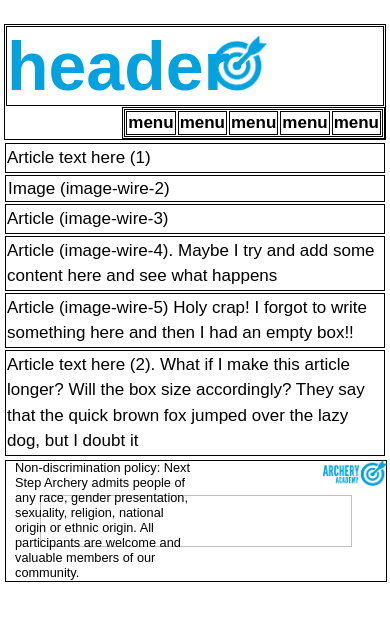
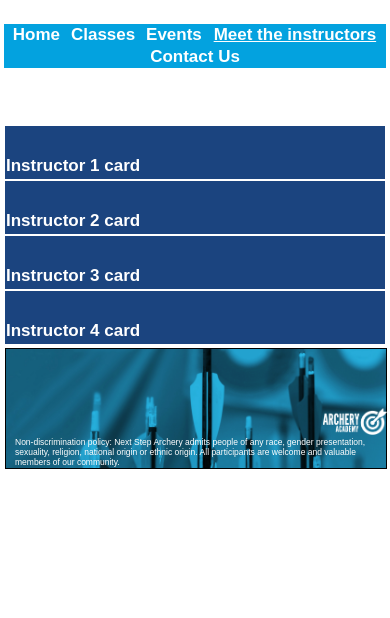
Before and after one commit to StevenM82/archery-html-css-only, a website: page instructors.html in a window 390 px wide. Drawn offline with Linux system fonts and the light colour scheme.

Commit message:
moved some of the images between folders and currently working on instructor page layout with media query

```diff
--- a/instructors.html
+++ b/instructors.html
@@ -10,84 +10,64 @@
   <body>
     <a href="#main-content" class="hidden">Skip to main content.</a>
     <div class="grid-main">
-      <header class="header-container-wire">
-        <img
-          class="header-img-1"
-          src="images/target-logo-color.png"
-          alt="white target with arrow pointing to center"
-          height="65"
-        />
-        <h1 class="header-wire">header</h1>
-        <menu class="nav-wire menu-wire">
-          <div class="nav-list-wire">
-            <li class="list-wire">
-              <p>menu</p>
-              <!-- <a href="index.html">Home<span class="sr-only">
-                This is the only working button on this page.</span>
-            </a> -->
+      <header class="header-container">
+        <menu class="menu">
+            <li>
+              <a href="index.html">Home</a>
             </li>
-            <li class="list-wire">
-              <p>menu</p>
-              <!-- <a href="#"><u>Classes</a> -->
+            <li>
+              <a href="classes.html">Classes</a>
             </li>
-            <li class="list-wire">
-              <p>menu</p>
-              <!-- <a href="#">Events</a></li> -->
+            <li>
+              <a href="#">Events</a></li>
             </li>
-
-            <li class="list-wire">
-              <p>menu</p>
-              <!-- <a href="instructors.html">
-                Meet the instructors
-                <span class="sr-only">(current page)</span></u>
-                </a> -->
+            <li>
+              <a href="instructors.html">
+                <u>Meet the instructors</u>
+                <span class="sr-only">(current page)</span>
+                </a>
             </li>
-            <li class="list-wire">
-              <p>menu</p>
-              <!-- <a href="#">Contact Us</a> -->
+            <li>
+              <a href="#">Contact Us</a>
             </li>
-          </div>
         </menu>
       </header>
 
-      <section class="section-wire">
-        <article class="image-wire">
-          <p>Article text here (1)</p>
+      <section class="instructor-section">
+        <article class="instructor-intro">
+            <p>
+              All of our instructors are also competition archers. Where did this text go?
+            </p>
+        </article>
+        <!-- the instructor cards will probably be made using bootstrap
+            in final production. If I make the cards using a JS array, I
+            could have them auto populate -->
+        <article class="image-wire card-background">
+            <img>
+          <h2>Instructor 1 card</h2>
         </article>
 
-        <article class="image-wire-2"><img />Image (image-wire-2)</article>
-
-        <article class="image-wire-3">
-          <p>Article (image-wire-3)</p>
+        <article class="image-wire card-background">
+            <img>
+            <h2>Instructor 2 card</h2>
         </article>
 
-        <article class="image-wire-4">
-          <p>
-            Article (image-wire-4). Maybe I try and add some content here and
-            see what happens
-          </p>
+        <article class="image-wire card-background">
+            <img>
+          <h2>Instructor 3 card</h2>
         </article>
 
-        <article class="image-wire-5">
-          <p>
-            Article (image-wire-5) Holy crap! I forgot to write something here
-            and then I had an empty box!!
-          </p>
-        </article>
-        <article class="image-wire">
-          <p>
-            Article text here (2). What if I make this article longer? Will the
-            box size accordingly? They say that the quick brown fox jumped over
-            the lazy dog, but I doubt it
-          </p>
+        <article class="image-wire card-background">
+            <img>
+          <h2>Instructor 4 card</h2>
         </article>
       </section>
 
       <footer class="footer-container">
-        <img class="footer-background-wire" />
+        <img class="footer-background" src="images/footerImage.jpeg" />
         <img
           class="address col-12"
-          src="images/archeryAcademy-logo-color.png"
+          src="images/archeryAcademy-logo-white.png"
           alt="archery target with arrow placed in the bullseye"
         />
         <p class="policy">
--- a/styles/stylesheet.css
+++ b/styles/stylesheet.css
@@ -43,36 +43,27 @@ h3 {
   display: grid;
   grid-template-columns: subgrid;
   grid-area: 1 / 1 / 1 / span 12;
-}
-.header {
-  grid-area: 1 / 5 / 1 / span 7;
-  font-size: 4rem;
-  font-weight: 700;
-  color: rgb(3, 162, 223);
+  background-color: rgb(3, 162, 223);
 }
 .header-img-1 {
   grid-area: 1 / 4 / 1 / 4;
   padding-top: 10px;
   padding-left: 55px;
 }
-.nav {
-  grid-area: 2 / 2 / 2 / 12;
-}
 .menu {
   display: flex;
-  flex-direction: row;
+  grid-area: 2 / 2 / 2 / 12;
   list-style: none;
-  justify-content: space-around;
+  justify-content: space-evenly;
   align-items: center;
+  color: white;
   margin: 0px;
-  border: 1px solid black;
   padding-left: 0px;
   font-weight: 700;
 }
-
 a {
   text-decoration: none;
-  color: black;
+  color: rgb(255, 255, 255);
 }
 a:hover,
 a:focus {
@@ -126,6 +117,20 @@ article {
   grid-area: 2 / 5 / 6 / 13;
 }
 
+/*---- instructors page ----*/
+.instructor-section {
+  display: grid;
+  grid-template-columns: subgrid;
+  grid-area: 2 / 2 / auto / span 10;
+  gap: 1rem;
+}
+.instructor-intro {
+  grid-area: 1 / 1 / 1 / span 12;
+}
+.card-background {
+  background-color: rgb(27, 68, 127);
+}
+
 /*---- classes offered ----*/
 .calendar {
   display: grid;
@@ -175,6 +180,13 @@ article {
 .footer {
   grid-area: 1 / 1 / span 12 / span 12;
 }
+.footer-background {
+  grid-area: 1 / 1 / span 12 / span 12;
+  border: 1px solid black;
+  background-color: white;
+  width: 100%;
+  height: 100%;
+}
 .logo-white {
   grid-area: 3 / 2 / 3 / 3;
 }
@@ -183,13 +195,40 @@ article {
   color: rgb(255, 255, 255);
 }
 .policy {
-  grid-area: 11 / 1 / 12 / 7;
+  grid-area: 11 / 1 / 12 / span 12;
   font-size: 0.75rem;
   padding-left: 10px;
+  color: white;
 }
 
 /*------Media Queries------*/
 @media screen and (min-width: 1px) and (max-width: 767px) {
+  .grid-main,
+  .header-container,
+  .instructor-section {
+    grid-template-columns: 1fr;
+    gap: 0;
+  }
+  .instructor-section {
+    color: rgb(255, 255, 255);
+  }
+  .menu {
+    flex-wrap: wrap;
+  }
+  .instructor-intro {
+    grid-area: auto;
+  }
+  [class|='image-wire'] {
+    grid-column: span 1;
+    border: 1px solid black;
+    background-color: white;
+  }
+  .policy {
+    grid-area: 12 / 1 / 12 / span 12;
+    font-size: 0.5rem;
+    padding-left: 10px;
+    color: white;
+  }
 }
 
 .col-1 {
@@ -228,98 +267,3 @@ article {
 .col-12 {
   width: 100%;
 }
-
-/*----- wire framing practice -----*/
-.header-container-wire {
-  display: grid;
-  grid-template-columns: subgrid;
-  grid-area: 1 / 1 / 1 / span 12;
-  border: 1px solid black;
-}
-.header-wire {
-  grid-area: 1 / 1 / 1 / span 12;
-  font-size: 4rem;
-  font-weight: 700;
-  color: rgb(3, 162, 223);
-  border: 1px solid black;
-}
-.header-img-1-wire {
-  grid-area: 1 / 4 / 1 / 4;
-  padding-top: 10px;
-  padding-left: 55px;
-}
-.nav-list-wire {
-  display: flex;
-  flex-direction: row;
-  justify-content: space-evenly;
-  border: 1px solid black;
-}
-.nav-wire {
-  grid-area: 2 / 2 / 2 / 12;
-}
-.menu-wire {
-  list-style: none;
-  margin: 0px;
-  border: 1px solid black;
-  padding-left: 0px;
-  font-weight: 700;
-}
-.list-wire {
-  border: 1px solid black;
-}
-.section-wire {
-  display: grid;
-  grid-template-columns: subgrid;
-  grid-area: 2 / 2 / auto / span 10;
-  gap: 1rem;
-}
-.image-wire {
-  grid-row: span 1;
-  grid-column: span 3;
-  border: 1px solid black;
-  background-color: white;
-}
-.image-wire-2 {
-  grid-row: span 2;
-  grid-column: span 3;
-  border: 1px solid black;
-  background-color: white;
-}
-.image-wire-3 {
-  grid-row: span 2;
-  grid-column: span 2;
-  border: 1px solid black;
-  background-color: white;
-}
-.image-wire-4 {
-  grid-row: span 3;
-  grid-column: span 2;
-  border: 1px solid black;
-  background-color: white;
-}
-.image-wire-5 {
-  grid-row: span 3;
-  grid-column: span 2;
-  border: 1px solid black;
-  background-color: white;
-}
-.footer-background-wire {
-  grid-area: 1 / 1 / span 12 / span 12;
-  border: 1px solid black;
-  padding: 2rem;
-  background-color: white;
-  width: 100%;
-  height: 100%;
-}
-/*---- media queries for wire ----*/
-@media screen and (min-width: 1px) and (max-width: 767px) {
-  .grid-main,
-  .header-container-wire,
-  .section-wire {
-    grid-template-columns: 1fr;
-    gap: 0;
-  }
-  [class|='image-wire'] {
-    grid-column: span 1;
-  }
-}
```
Also changed, not shown: Archery-page/archeryAcademy-logo-color.png (deleted), Archery-page/archeryAcademy-logo-white.png (deleted), images/instructor-bio-image1.png (renamed from Archery-page/instructor-bio-image1.png), images/instructor-bio-image2.png (renamed from Archery-page/instructor-bio-image2.png), images/instructor-bio-image3.png (renamed from Archery-page/instructor-bio-image3.png), images/instructor-bio-image4.png (renamed from Archery-page/instructor-bio-image4.png), 5 other files.
